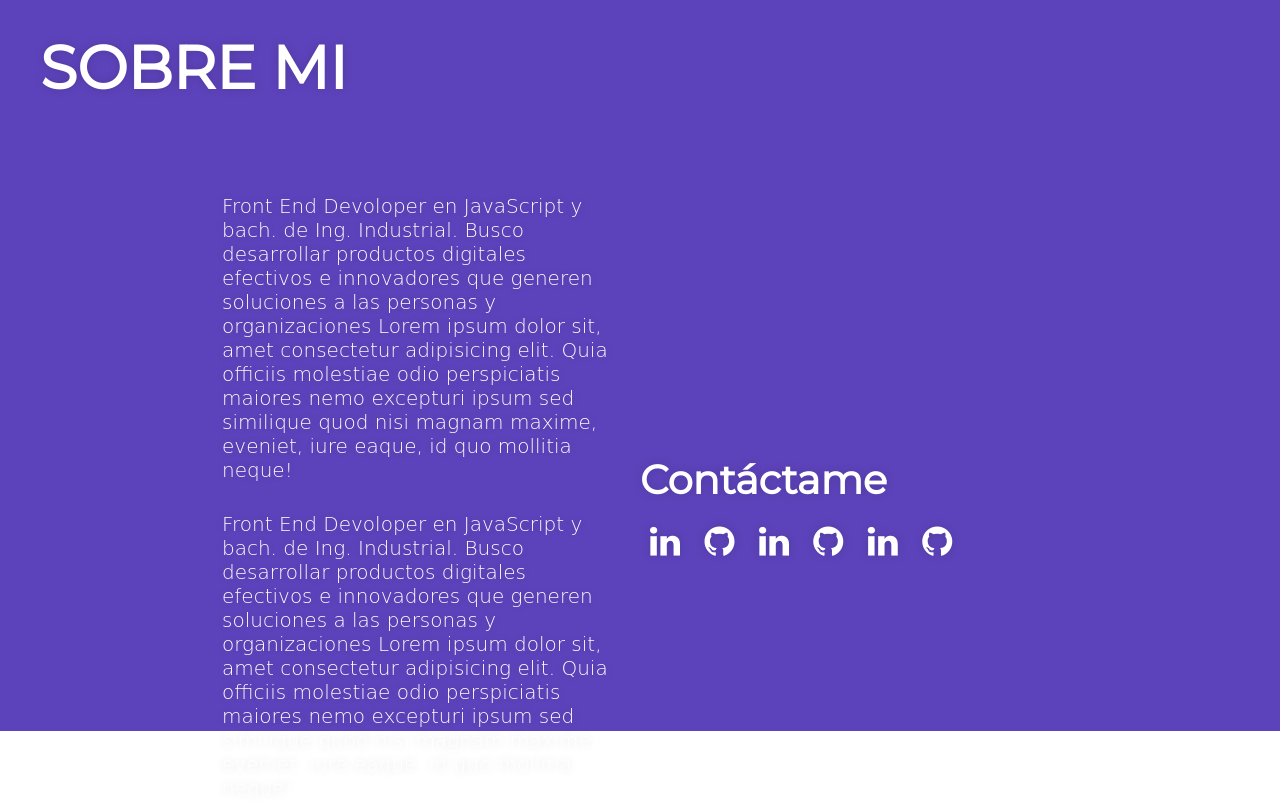
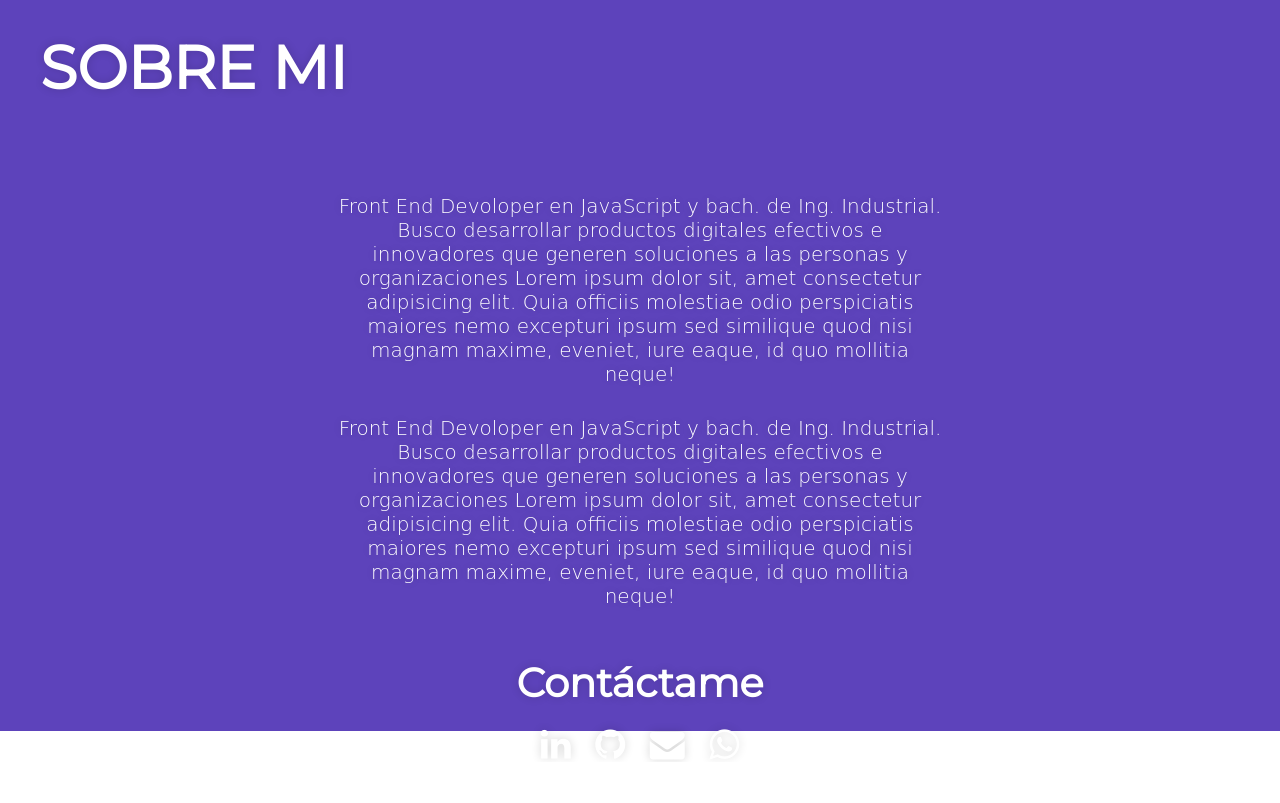
Before and after one commit to verenisseeyzaguirre/vere, a plain HTML site: page index.html in a window 1280 px wide. Shown: the part 1669-2472 px from the top of the page. After the commit the page ends 2431 px from the top, so only its background shows below. Drawn offline with Linux system fonts and the light colour scheme; a web font is replaced by a local one.

Commit message:
correo en aboutme

```diff
--- a/index.html
+++ b/index.html
@@ -45,21 +45,6 @@
 
         <section id="seccion-2" class="carousel">
             <h1 class="title">Proyectos</h1>
-            <!--
-            <div class="carousel__container">
-                <div class="carousel-item">
-                    <img class="carousel-item__img" src="https://source.unsplash.com/random?movie" alt="imagen1 de carousel">
-                    <div class="carousel-item__details">
-                        <div>
-                            <img  class="carousel-item__details--img" src="https://img.icons8.com/flat_round/64/000000/play--v1.png">
-                            <img  class="carousel-item__details--img" src="https://img.icons8.com/flat_round/64/000000/plus.png">
-                        </div>
-                        <p class="carousel-item__details--title">Titulo descriptivo</p>
-                        <p class="carousel-item__details--subtitle">2020 16+ 114 minutos</p>
-                    </div>
-                </div>
-            </div>
-            -->
             <div class="projects" >
                 <div class="project-item">
                     <img class="carousel-item__img" src="https://source.unsplash.com/random?movie" alt="imagen1 de carousel">
@@ -98,19 +83,17 @@
                 <h1 class="title" >Sobre mi</h1>
             </div>
             <div class="container_about2">
-                <div class="container_about_info_70">
+                <div class="container_about_info">
                     <p class="about_text">Front End Devoloper en JavaScript y bach. de Ing. Industrial. Busco desarrollar productos digitales efectivos e innovadores que generen soluciones a las personas y organizaciones Lorem ipsum dolor sit, amet consectetur adipisicing elit. Quia officiis molestiae odio perspiciatis maiores nemo excepturi ipsum sed similique quod nisi magnam maxime, eveniet, iure eaque, id quo mollitia neque!</p>
                     <p class="about_text">Front End Devoloper en JavaScript y bach. de Ing. Industrial. Busco desarrollar productos digitales efectivos e innovadores que generen soluciones a las personas y organizaciones Lorem ipsum dolor sit, amet consectetur adipisicing elit. Quia officiis molestiae odio perspiciatis maiores nemo excepturi ipsum sed similique quod nisi magnam maxime, eveniet, iure eaque, id quo mollitia neque!</p>
                 </div>
-                <div class="container_about_info_70">
+                <div class="container_about_info">
                     <h3>Contáctame</h3>
                     <div class="link">
                         <a href="https://www.linkedin.com/in/claudialujaneyzaguirre/" target="_blank"><i class="fa fa-linkedin" style="font-size:35px;"></i></a>
                         <a href="https://github.com/verenisseeyzaguirre" target="_blank"><i class="fa fa-github" style="font-size:35px;"></i></a>
-                        <a href="https://www.linkedin.com/in/claudialujaneyzaguirre/" target="_blank"><i class="fa fa-linkedin" style="font-size:35px;"></i></a>
-                        <a href="https://github.com/verenisseeyzaguirre" target="_blank"><i class="fa fa-github" style="font-size:35px;"></i></a>
-                        <a href="https://www.linkedin.com/in/claudialujaneyzaguirre/" target="_blank"><i class="fa fa-linkedin" style="font-size:35px;"></i></a>
-                        <a href="https://github.com/verenisseeyzaguirre" target="_blank"><i class="fa fa-github" style="font-size:35px;"></i></a>
+                        <a href="mailto:verenisse.eyzaguirre@gmail.com target="_blank"><i class="fa fa-envelope"  style="font-size:35px;"></i></a>
+                        <a href="https://wa.me/51951208414" target="_blank"><i class="fa fa-whatsapp" style="font-size:35px;"></i></a>
                     </div>
                 </div>
             </div>
--- a/styles.css
+++ b/styles.css
@@ -122,12 +122,7 @@ section:nth-of-type(3) {
     width: 75%;
     text-align: center;
 }
-.container_about_info_70 {
-    width: 70%;
-}
-.container_about_info_30 {
-    width: 30%;
-}
+
 .container_about_info img {
     width: 400px;
 }
@@ -135,6 +130,7 @@ section:nth-of-type(3) {
 .container_about2 {
     width: 70%;
     display: flex;
+    flex-direction: column;
     justify-content: center;
     align-items: center;
     margin: auto;
```
